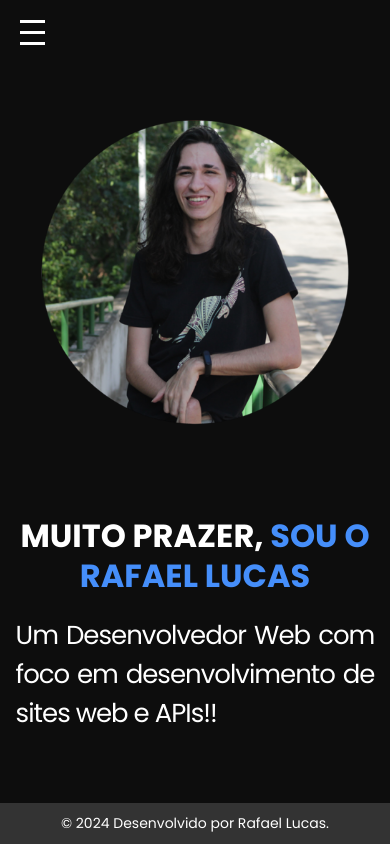
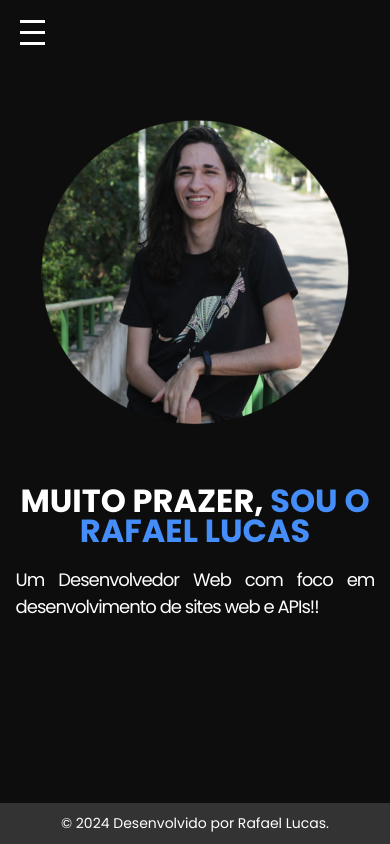
Before and after one commit to rafaellsp/portifolio, a plain HTML site: page sobre.html in a window 390 px wide. Drawn offline with Linux system fonts and the light colour scheme.

Commit message:
Att de estilo

```diff
--- a/styles/sobre.css
+++ b/styles/sobre.css
@@ -33,3 +33,43 @@ section.sobre .flex {
     letter-spacing: -1px;
 
 }
+
+/* Responsividade */
+@media (max-width: 1024px) {
+    section.sobre .flex {
+        gap: 30px;
+        flex-direction: column;
+        text-align: center;
+    }
+
+    .sobre .txt-sobre h2 {
+        font-size: 32px;
+        line-height: 38px;
+    }
+
+    .sobre .txt-sobre p {
+        font-size: 22px;
+    }
+}
+
+@media (max-width: 768px) {
+    .sobre .txt-sobre h2 {
+        font-size: 28px;
+        line-height: 34px;
+    }
+
+    .sobre .txt-sobre p {
+        font-size: 20px;
+    }
+}
+
+@media (max-width: 480px) {
+    .sobre .txt-sobre h2 {
+        font-size: 24px;
+        line-height: 30px;
+    }
+
+    .sobre .txt-sobre p {
+        font-size: 18px;
+    }
+}
```
Also changed, not shown: styles/especialidades.css (+27 -0 lines), styles/portifolio.css (+27 -0 lines).
